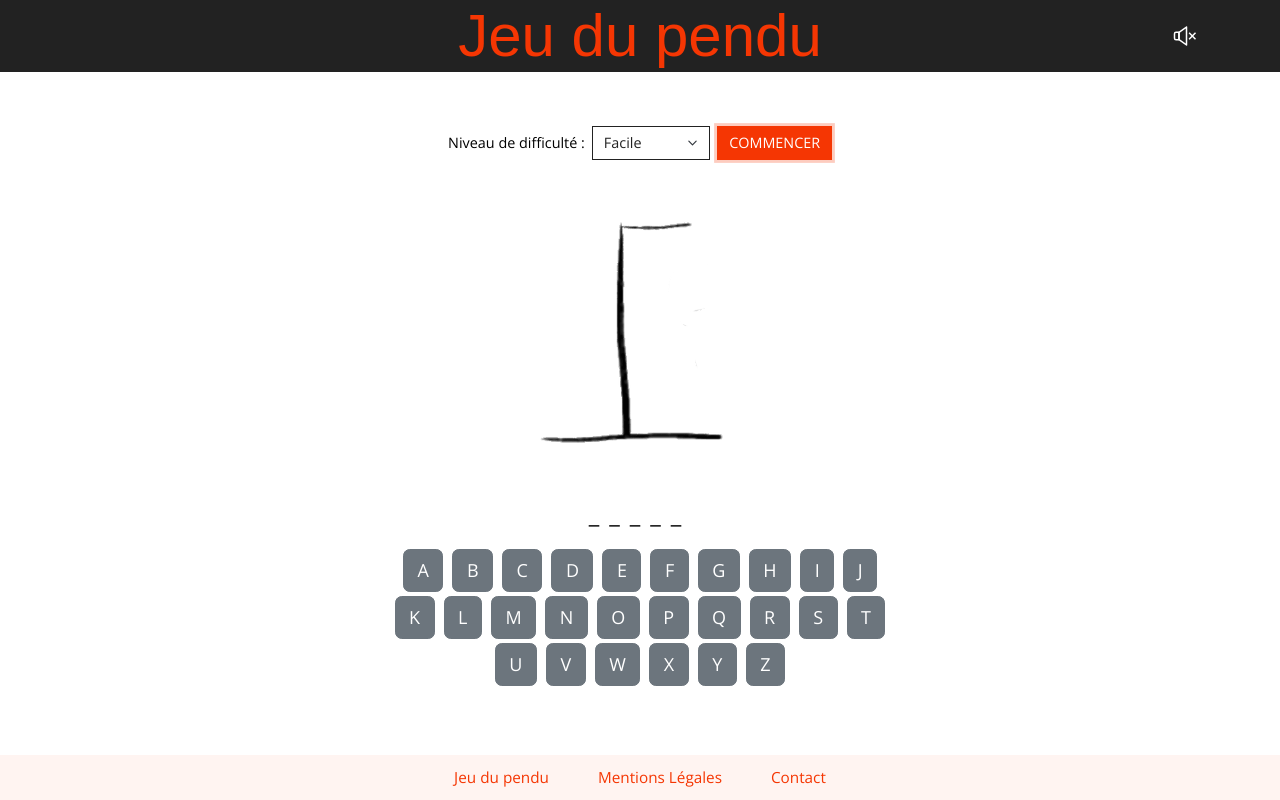
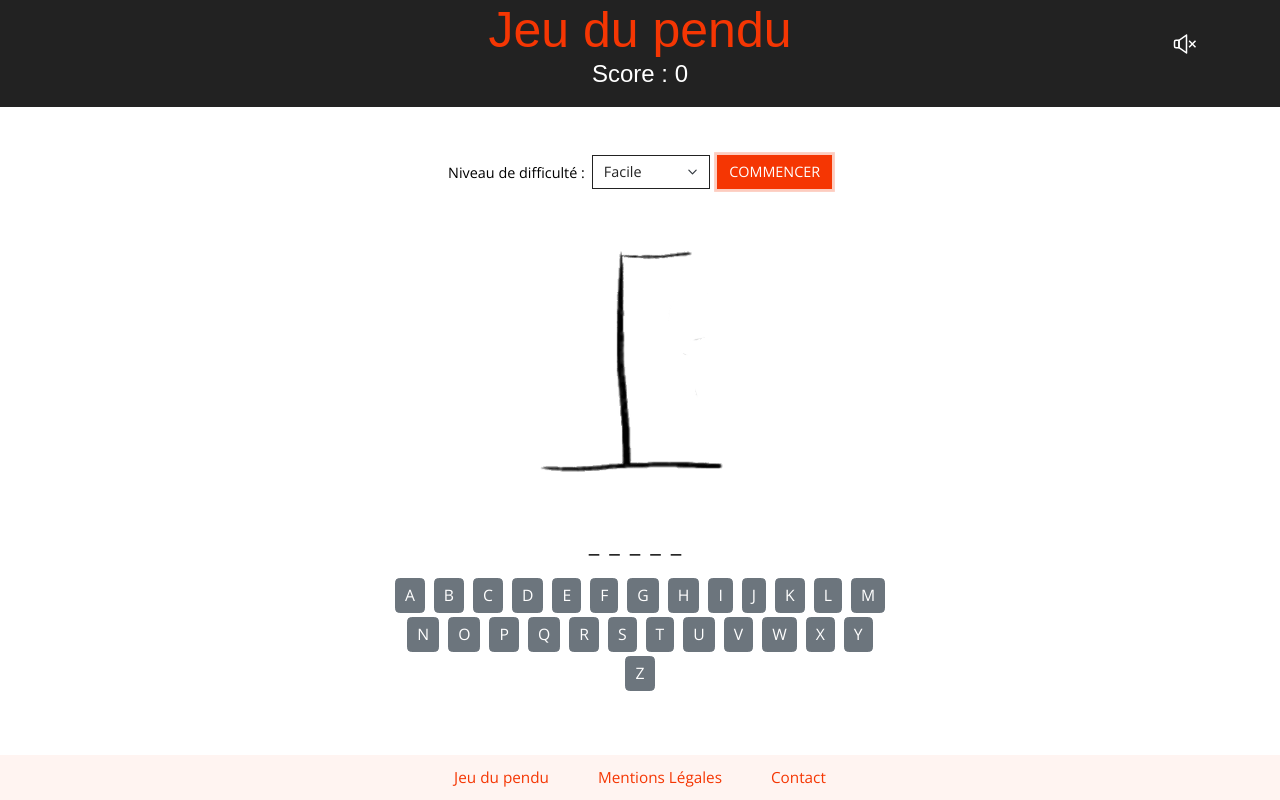
Before and after one commit to regisenguehard/jeu-pendu, a website: page www/index.html in a window 1280 px wide. Both pictures are taken after a click on the button "COMMENCER". Drawn offline with nearby package versions, Linux system fonts and the light colour scheme; a web font is replaced by a local one.

Commit message:
add score

```diff
--- a/www/app.js
+++ b/www/app.js
@@ -23,7 +23,6 @@ let guessedLetters = [];
 let guessedWords = [];
 
 let rejouer = '<div><a onclick="startGame()" class="btn btn-primary">Rejouer</a></div>';
-
 
 // Fonction pour choisir un mot aléatoire en fonction du niveau de difficulté
 function selectWord(difficulty) {
@@ -137,6 +136,8 @@ function handleLetterClick(letter) {
         if (checkWin()) {
             showMessage('<div class="animated alert alert-success mb-3">Félicitations, vous avez gagné !</div>' + rejouer);
             disableLetterButtons();
+            score++;
+            document.getElementById('score').textContent = "Score : " + score;
             playSound('winSound');
         } else if (remainingAttempts <= 0) {
             showMessage('<div class="animated alert alert-warning mb-3">Dommage, vous avez perdu.<br>Le mot était : <strong>' + selectedWord + '</strong></div>' + rejouer);
@@ -148,6 +149,8 @@ function handleLetterClick(letter) {
 
 
 
+let score = localStorage.getItem('score') || 0;
+console.log(score);
 
 let toggleButton = document.getElementById('toggleSound');
 let isSoundEnabled = localStorage.getItem('soundEnabled') === 'true';
@@ -185,7 +188,7 @@ function createLetterButtons() {
         let letter = alphabet[i];
         let button = document.createElement("button");
         button.textContent = letter;
-        button.classList.add("btn", "btn-secondary", "mb-1", "mx-1", letter.toLowerCase());
+        button.classList.add("btn", "btn-secondary", "mb-1", "mx-1", "btn-sm", letter.toLowerCase());
         button.addEventListener("click", function() {
             handleLetterClick(this.textContent);
         });
--- a/www/app.scss
+++ b/www/app.scss
@@ -38,7 +38,7 @@ h6 {
     font-family: rift-soft, sans-serif;
 }
 h1 {
-    font-size: 60px;
+    font-size: 50px;
     margin-bottom: 0;
 }
 h1.contact {
@@ -86,9 +86,12 @@ a {
 #toggleSound.muted {
     background-image: url('img/3643734-high-sound-speaker-voice-volume_113403.svg');
 }
+#score {
+    color: $menu-ecriture;
+}
 .navbar-brand {
     display: block;
-    font-size: 60px;
+    font-size: 50px;
     color: $rouge;
     text-align: center;
     margin-right: 0;
--- a/www/index.html
+++ b/www/index.html
@@ -26,6 +26,7 @@
                     <nav class="navbar navbar-expand-lg">
                         <h1><a class="navbar-brand" href="https://jeu-pendu.enguehard.info">Jeu du pendu</a></h1>
                         <button id="toggleSound"></button>
+                        <p id="score">Score : 0</p>
                     </nav>
                 </div>
             </div>
```
Also changed, not shown: www/app.css, 1 other file.
